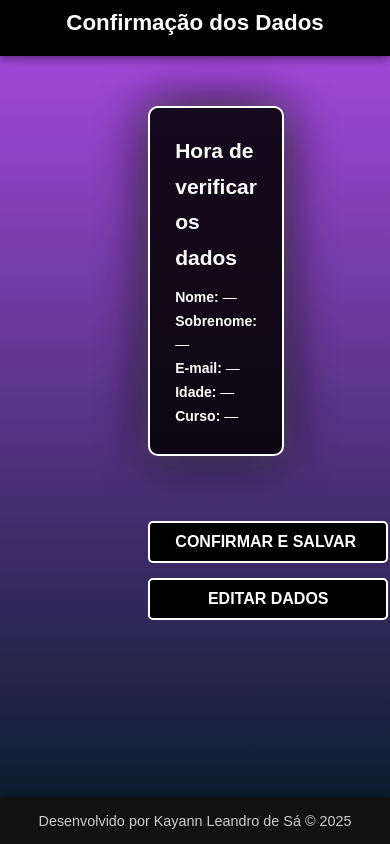
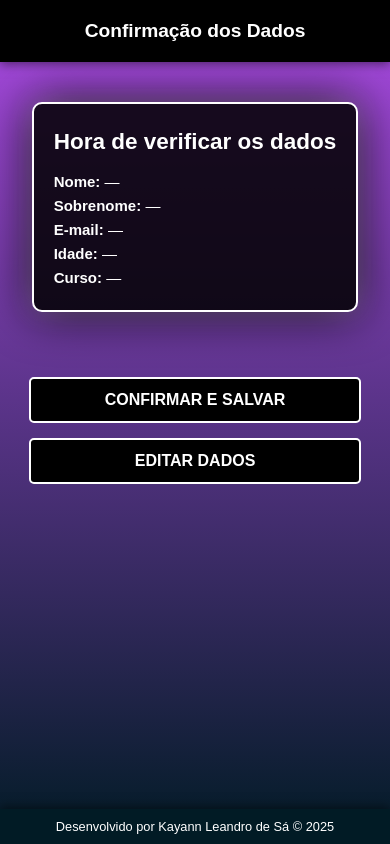
Before and after one commit to Sc00pex/meu-projeto-web, a plain HTML site: page confirmation.html in a window 390 px wide. Drawn offline with Linux system fonts and the light colour scheme.

Commit message:
Ajuste de responsividade e alinhamento dos botões

```diff
--- a/script.js
+++ b/script.js
@@ -25,7 +25,6 @@ if (form) {
     localStorage.setItem("idade", idade);
     localStorage.setItem("curso", curso);
 
-    // ⏳ Aguarda 2 segundos e redireciona
     setTimeout(() => {
       window.location.href = "confirmation.html";
     }, 2000);
--- a/style.css
+++ b/style.css
@@ -20,7 +20,7 @@ header {
   background-color: black;
   padding: 20px 0;
   text-align: center;
-  font-size: 1.0rem;
+  font-size: 1rem;
   box-shadow: 0 2px 10px rgba(0, 0, 0, 0.5);
 }
 
@@ -39,8 +39,7 @@ main {
   padding: 25px;
   border-radius: 10px;
   border: 2px solid white;
-  box-shadow: 0 0 18px rgba(255, 255, 255, 0.10),
-              0 0 35px rgba(0, 0, 0, 0.9);
+  box-shadow: 0 0 18px rgba(255, 255, 255, 0.1), 0 0 35px rgba(0, 0, 0, 0.9);
   color: white;
   font-size: 14px;
   line-height: 1.7;
@@ -51,23 +50,19 @@ main {
 }
 
 .card:hover {
-  box-shadow: 0 0 25px rgba(255, 255, 255, 0.25),
-              0 0 45px rgba(0, 0, 0, 0.9);
+  box-shadow: 0 0 25px rgba(255, 255, 255, 0.25), 0 0 45px rgba(0, 0, 0, 0.9);
   transform: translateY(-3px);
 }
 
 @keyframes pulseGlow {
   0% {
-    box-shadow: 0 0 18px rgba(255, 255, 255, 0.10),
-                0 0 35px rgba(0, 0, 0, 0.9);
+    box-shadow: 0 0 18px rgba(255, 255, 255, 0.1), 0 0 35px rgba(0, 0, 0, 0.9);
   }
   50% {
-    box-shadow: 0 0 28px rgba(255, 255, 255, 0.25),
-                0 0 50px rgba(0, 0, 0, 1);
+    box-shadow: 0 0 28px rgba(255, 255, 255, 0.25), 0 0 50px rgba(0, 0, 0, 1);
   }
   100% {
-    box-shadow: 0 0 18px rgba(255, 255, 255, 0.10),
-                0 0 35px rgba(0, 0, 0, 0.9);
+    box-shadow: 0 0 18px rgba(255, 255, 255, 0.1), 0 0 35px rgba(0, 0, 0, 0.9);
   }
 }
 
@@ -102,31 +97,6 @@ footer {
   bottom: 0;
   position: fixed;
   box-shadow: 0 -2px 10px rgba(0, 0, 0, 0.5);
-}
-
-@media (max-width: 600px) {
-  footer {
-    background-color: #111;
-    color: #ccc;
-  }
-
-  header {
-    flex-direction: column;
-    align-items: center;
-    text-align: center;
-    padding: 10px 0;
-  }
-
-  header h1 {
-    font-size: 1.4rem;
-    margin-bottom: 10px;
-  }
-
-  header nav a {
-    display: inline-block;
-    margin: 5px 10px;
-    font-size: 0.9rem;
-  }
 }
 
 form {
@@ -206,19 +176,17 @@ button[type="submit"]:hover {
   margin-top: 5px;
 }
 
-/* ===== Botões de Confirmação e Edição ===== */
 .botao-container {
-  width: 100%;               /* garante alinhamento central no main */
+  width: 100%;
   display: flex;
-  flex-direction: column;    /* um embaixo do outro */
-  align-items: center;       /* centraliza horizontalmente */
-  justify-content: center;   /* centraliza verticalmente (caso precise) */
+  flex-direction: column;
+  align-items: center;
+  justify-content: center;
   gap: 15px;
-  margin: 25px auto 0 auto;  /* centraliza o container */
+  margin: 25px auto 0 auto;
   text-align: center;
   animation: fadeUp 1s ease-in-out;
 }
-
 
 #btnConfirmar {
   display: inline-block;
@@ -231,17 +199,16 @@ button[type="submit"]:hover {
   text-decoration: none;
   font-weight: bold;
   transition: all 0.3s ease;
-  width: 240px;             /* largura fixa p/ alinhar */
-  text-align: center;       /* texto centralizado dentro do botão */
-  white-space: nowrap;      /* impede quebra de linha */
+  width: 240px;
+  text-align: center;
+  white-space: nowrap;
   opacity: 0;
   transform: translateY(15px);
   animation: fadeInButtons 1s forwards ease-in-out;
-  margin: 0 auto; /* centraliza cada botão dentro do container */
+  margin: 0 auto;
   padding-left: 20px;
 
 }
-
 
 #btnEditar {
   display: inline-block;
@@ -254,13 +221,13 @@ button[type="submit"]:hover {
   text-decoration: none;
   font-weight: bold;
   transition: all 0.3s ease;
-  width: 240px;             /* largura fixa p/ alinhar */
-  text-align: center;       /* texto centralizado dentro do botão */
-  white-space: nowrap;      /* impede quebra de linha */
+  width: 240px;
+  text-align: left;
+  white-space: nowrap;
   opacity: 0;
   transform: translateY(15px);
   animation: fadeInButtons 1s forwards ease-in-out;
-  margin: 0 auto; /* centraliza cada botão dentro do container */
+  margin: 0 auto;
 }
 
 #btnConfirmar:hover,
@@ -269,7 +236,6 @@ button[type="submit"]:hover {
   color: black;
 }
 
-/* animação suave */
 @keyframes fadeInButtons {
   from {
     opacity: 0;
@@ -291,3 +257,52 @@ button[type="submit"]:hover {
     transform: translateY(0);
   }
 }
+
+/* ----------- RESPONSIVIDADE CELULAR ----------- */
+@media (max-width: 768px) {
+  body {
+    overflow-y: auto;
+  }
+
+  main {
+    width: 85%;
+    margin-top: 25px;
+    margin-bottom: 100px;
+  }
+
+  .card {
+    padding: 20px;
+    font-size: 15px;
+    line-height: 1.6;
+  }
+
+  form {
+    width: 100%;
+    max-width: 100%;
+    margin-bottom: 20px;
+  }
+
+  input,
+  select {
+    font-size: 1rem;
+    padding: 10px;
+  }
+
+  button,
+  #btnConfirmar,
+  #btnEditar {
+    width: 100%;
+    font-size: 1rem;
+    padding: 12px;
+    text-align: center;
+  }
+
+  header h1 {
+    font-size: 1.2rem;
+  }
+
+  footer {
+    font-size: 0.8rem;
+    padding: 10px 0;
+  }
+}
```
